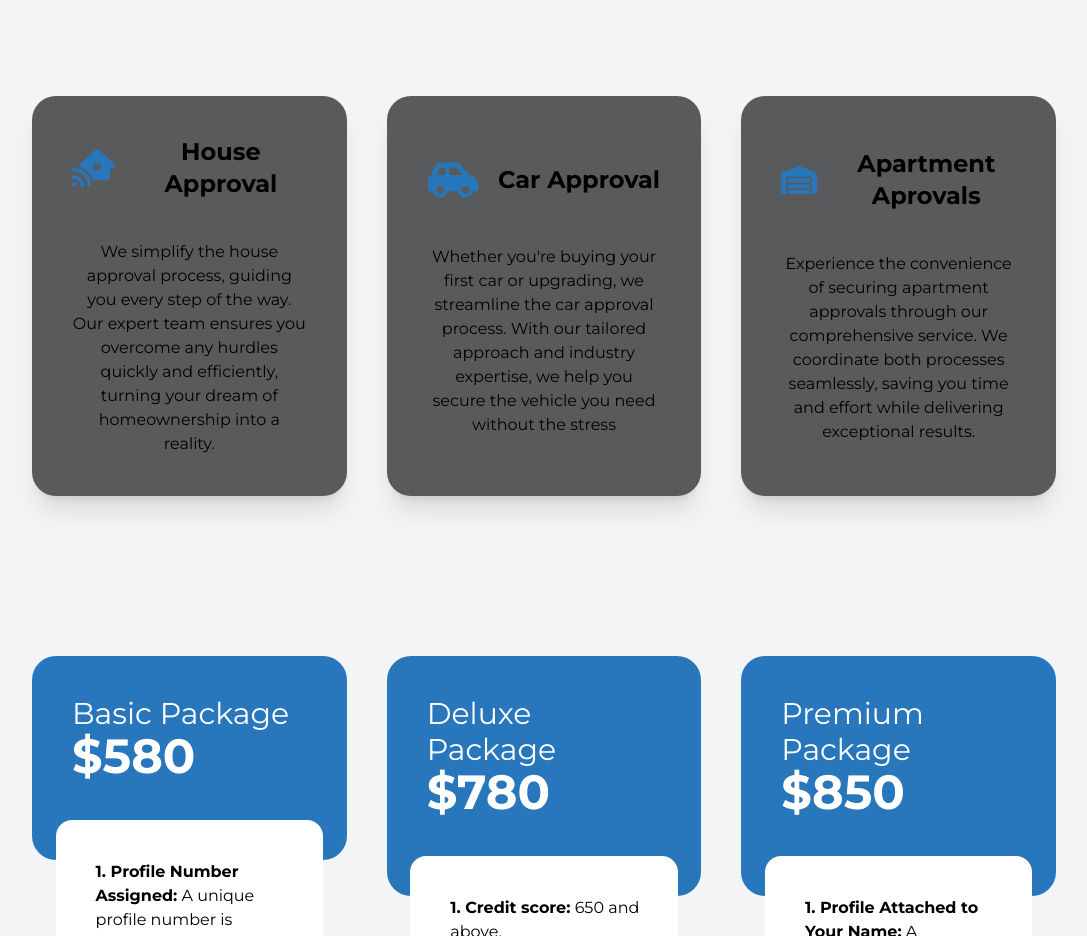
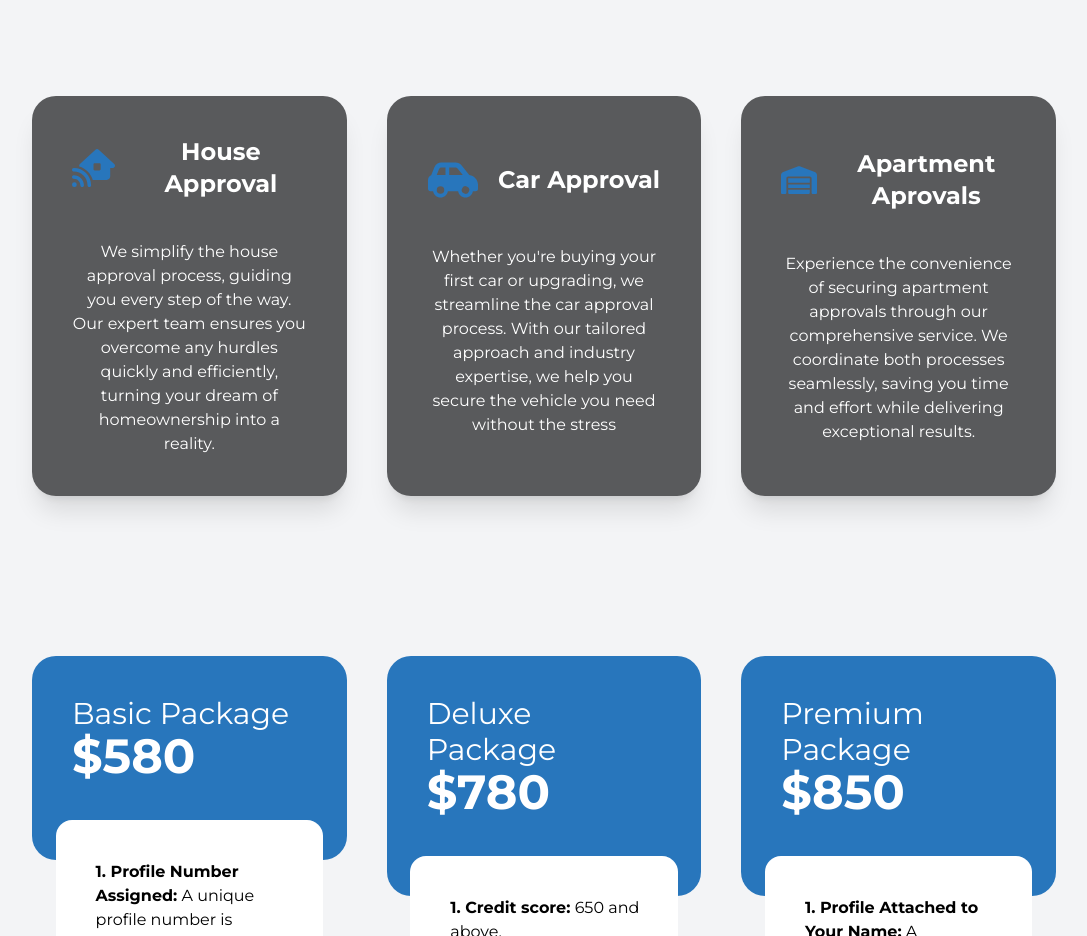
Before and after one commit to Jamleads/royalApproval, a React (Vite) app: page / in a window 1280 px wide. Shown: the part 2020-2956 px from the top of the page, without its empty margins (96-1183 px from the left). Built offline with nearby package versions, Linux system fonts and the light colour scheme.

Commit message:
color update

```diff
--- a/src/App.jsx
+++ b/src/App.jsx
@@ -180,7 +180,7 @@
               data-aos-duration="3000"
               className="cursor-pointer p-10 flex items-center justify-center rounded-3xl bg-the_gray shadow-xl"
             >
-              <div className="flex flex-col items-center justify-center gap-10 text-center text-whi">
+              <div className="flex flex-col items-center justify-center gap-10 text-center text-white">
                 <div className="flex items-center gap-5">
                   <div className="w-[50px] h-[50px] flex items-center justify-center">
                     <img src={HouseSignal} alt="" className="w-full" />
@@ -205,7 +205,7 @@
               data-aos-duration="3000"
               className="cursor-pointer p-10 flex items-center justify-center rounded-3xl bg-the_gray shadow-xl"
             >
-              <div className="flex flex-col items-center justify-center gap-10 text-center text-whi">
+              <div className="flex flex-col items-center justify-center gap-10 text-center text-white">
                 <div className="flex items-center gap-5">
                   <div className="w-[50px] h-[50px] flex items-center justify-center">
                     <img src={CarSide} alt="" className="w-full" />
@@ -230,7 +230,7 @@
               data-aos-duration="3000"
               className="cursor-pointer p-10 flex items-center justify-center rounded-3xl bg-the_gray shadow-xl"
             >
-              <div className="flex flex-col items-center justify-center gap-10 text-center text-whi">
+              <div className="flex flex-col items-center justify-center gap-10 text-center text-white">
                 <div className="flex items-center gap-5">
                   <div className="w-[50px] h-[50px] flex items-center justify-center">
                     <img src={Warehouse} alt="" className="w-full" />
```
